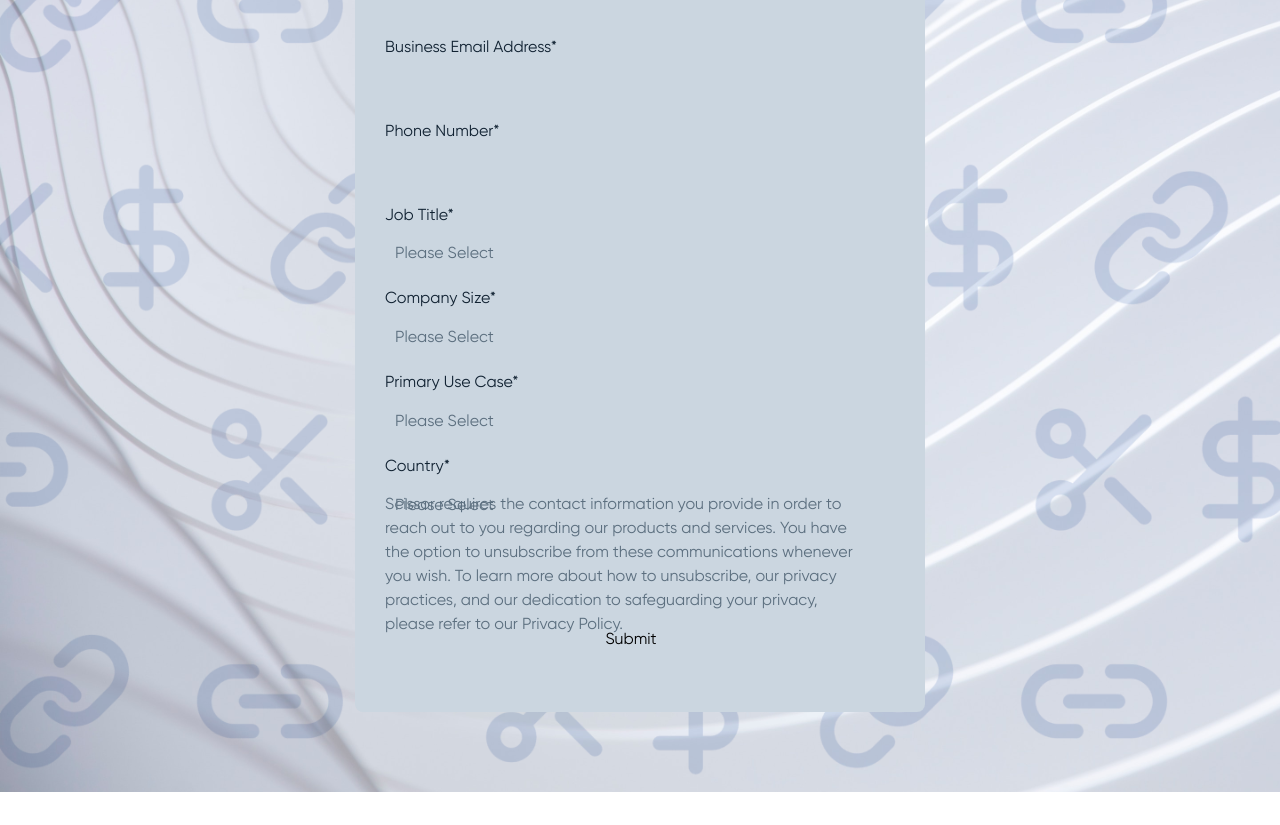
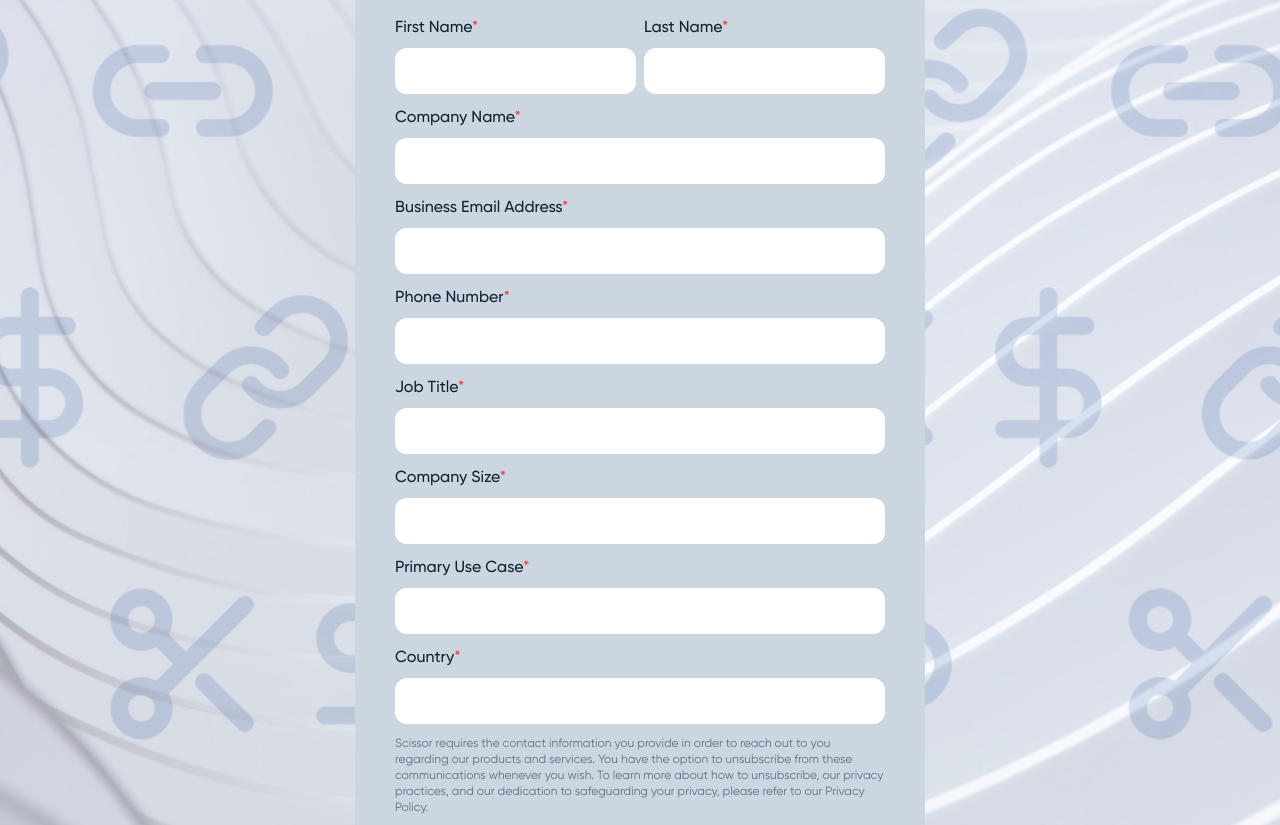
Before and after one commit to rahmlad-aramide/scissor, a React (Vite) app: page /get-quote in a window 1280 px wide. Shown: the part 340-1165 px from the top of the page. Built offline with nearby package versions, Linux system fonts and the light colour scheme.

Commit message:
update: get in touch page in progress

```diff
--- a/src/components/Pricing/Pricing.jsx
+++ b/src/components/Pricing/Pricing.jsx
@@ -1,4 +1,5 @@
 import { useState } from 'react';
+import { Link } from 'react-router-dom';
 import { Button } from '../../components';
 import { pricingData } from '../../utils/pricingData/pricingData';
 import line from './../../assets/images/vertical-line.svg';
@@ -119,6 +120,7 @@ const Pricing = () => {
         </div>
         <div className="flex mt-16 mb-28">
           <div className="mx-auto">
+            <Link to="/get-quote">
               <Button
                 style={{
                   backgroundColor: 'white',
@@ -128,6 +130,7 @@ const Pricing = () => {
               >
                 Get Custom Pricing
               </Button>
+            </Link>
             <Button>Select Pricing</Button>
           </div>
         </div>
--- a/src/pages/GetInTouch/GetInTouch.jsx
+++ b/src/pages/GetInTouch/GetInTouch.jsx
@@ -1,6 +1,6 @@
 /* eslint-disable no-unused-vars */
 import { useState } from 'react';
-import { Footer } from '../../components';
+import { Button, Footer } from '../../components';
 
 const defaultFormFields = {
   fname: '',
@@ -29,231 +29,170 @@ const GetInTouch = () => {
   return (
     <section className="min-h-screen">
       <div style={containerStyles} className="min-h-screen">
-        <div className="flex flex-col justify-center items-center py-20">
-          <div>Let&apos;s get in touch</div>
-          {/* <form>
+        <div className="flex flex-col justify-center items-center pt-40 pb-32">
+          <div className="text-[40px] text-neutral-900 font-bold mb-6">
+            Let&apos;s get in touch
+          </div>
+          <form className="bg-neutral-300 rounded-lg w-[90%] max-w-[35.625rem] pt-28 pb-14 px-10">
             <div>
+              <div className="grid grid-cols-1 md:grid-cols-2 gap-2">
                 <div>
-                <label htmlFor="fname">
+                  <label
+                    htmlFor="fname"
+                    className="text-neutral-800 font-medium"
+                  >
                     First Name<span className="text-red-500">*</span>
                   </label>
-                <input name="fname" id="fname" type="text" required />
+                  <div className="mt-2 mb-3">
+                    <input
+                      name="fname"
+                      id="fname"
+                      type="text"
+                      className="rounded-xl h-[46px] w-full px-4"
+                      required
+                    />
                   </div>
                 </div>
-          </form> */}
-          <div className="bg-neutral-300 rounded-lg w-[570px] h-[947.97px] relative">
-            <div className="w-[500px] h-[83.8px] absolute left-[30px] top-[102px]">
-              <div className="h-[83.8px] absolute right-[250px] left-0 top-0">
-                <div className="w-[250px] h-[28.8px] absolute left-0 top-0">
-                  <div className="text-neutral-800 text-left absolute left-0 top-[4.61px] w-[98px] h-[18px] flex items-center justify-start">
-                    First Name*
-                  </div>
-                </div>
-
-                <div className="bg-neutral-white rounded-xl border-solid border-neutral-300 border h-[46px] absolute right-2 left-0 top-[28.8px]"></div>
-              </div>
-
-              <div className="h-[83.8px] absolute right-0 left-[250px] top-0">
-                <div className="w-[250px] h-[28.8px] absolute left-0 top-0">
-                  <div className="text-neutral-800 text-left absolute left-0 top-[4.61px] w-[92px] h-[18px] flex items-center justify-start">
-                    Last Name*
-                  </div>
-                </div>
-
-                {/* <div
-                  className="bg-neutral-white rounded-xl border-solid border-neutral-300 border h-[46px] absolute right-2 left-0 top-[28.8px]"
-                  style="box-shadow: inset 0px 1px 2px 0px rgba(10, 10, 10, 0.1)"
-                ></div> */}
-              </div>
-            </div>
-
-            <div className="w-[500px] h-[67.8px] absolute left-[30px] top-[185.8px]">
-              <div className="w-[500px] h-[28.8px] absolute left-0 top-0">
-                <div className="text-neutral-800 text-left absolute left-0 top-[4.81px] w-[141px] h-[18px] flex items-center justify-start">
-                  Company Name*
-                </div>
-              </div>
-
-              {/* <div className="bg-neutral-white rounded-xl border-solid border-neutral-300 border h-[46px] absolute right-2 left-0 top-[28.79px]"></div> */}
-            </div>
-
-            <div className="w-[500px] h-[67.8px] absolute left-[30px] top-[269.59px]">
-              <div className="w-[500px] h-[28.8px] absolute left-0 top-0">
-                <div className="text-neutral-800 text-left absolute left-0 top-[5.02px] w-48 h-[18px] flex items-center justify-start">
-                  Business Email Address*
-                </div>
-              </div>
-
-              {/* <div
-                className="bg-neutral-white rounded-xl border-solid border-neutral-300 border h-[46px] absolute right-2 left-0 top-[28.8px]"
-                style="box-shadow: inset 0px 1px 2px 0px rgba(10, 10, 10, 0.1)"
-              ></div> */}
-            </div>
-
-            <div className="w-[500px] h-[67.8px] absolute left-[30px] top-[353.39px]">
-              <div className="w-[500px] h-[28.8px] absolute left-0 top-0">
-                <div className="text-neutral-800 text-left absolute left-0 top-[5.22px] w-[126px] h-[18px] flex items-center justify-start">
-                  Phone Number*
-                </div>
-              </div>
-
-              {/* <div
-                className="bg-neutral-white rounded-xl border-solid border-neutral-300 border h-[46px] absolute right-2 left-0 top-[28.8px]"
-                style="box-shadow: inset 0px 1px 2px 0px rgba(10, 10, 10, 0.1)"
-              ></div> */}
-            </div>
-
-            <div className="w-[500px] h-[83.8px] absolute left-[30px] top-[437.19px]">
-              <div className="w-[500px] h-[28.8px] absolute left-0 top-0">
-                <div className="text-neutral-800 text-left absolute left-0 top-[5.42px] w-[83px] h-[18px] flex items-center justify-start">
-                  Job Title*
-                </div>
-              </div>
-
-              <div className="bg-neutral-white rounded-xl border-solid border-neutral-300 border h-[46px] absolute right-2 left-0 top-[28.8px]">
-                <div className="w-[458px] h-6 absolute left-[9px] top-[calc(50%_-_11px)] overflow-hidden">
-                  <div className="text-neutral-500 text-left absolute left-0 top-[2.62px] w-[117px] h-[18px] flex items-center justify-start">
-                    Please Select
-                  </div>
-                </div>
-
-                {/* <svg
-                  className="p-1 flex flex-col gap-2.5 items-center justify-center absolute left-[468px] top-[8.62px] overflow-visible"
-                  style="transform: translate(-24px, 0px)"
-                  width="24"
-                  height="24"
-                  viewBox="0 0 24 24"
-                  fill="none"
-                  xmlns="http://www.w3.org/2000/svg"
+                <div>
+                  <label
+                    htmlFor="lname"
+                    className="text-neutral-800 font-medium"
                   >
-                  <path
-                    d="M18 9L12 15L6 9"
-                    stroke="#5C6F7F"
-                    strokeWidth="2"
-                    strokeLinecap="round"
-                    strokeLinejoin="round"
+                    Last Name<span className="text-red-500">*</span>
+                  </label>
+                  <div className="mt-2 mb-3">
+                    <input
+                      name="lname"
+                      id="lname"
+                      type="text"
+                      className="rounded-xl h-[46px] w-full px-4"
+                      required
                     />
-                </svg> */}
-              </div>
-            </div>
-
-            <div className="w-[500px] h-[83.8px] absolute left-[30px] top-[520.99px]">
-              <div className="w-[500px] h-[28.8px] absolute left-0 top-0">
-                <div className="text-neutral-800 text-left absolute left-0 top-[4.62px] w-[125px] h-[18px] flex items-center justify-start">
-                  Company Size*
-                </div>
-              </div>
-
-              <div className="bg-neutral-white rounded-xl border-solid border-neutral-300 border h-[46px] absolute right-2 left-0 top-[28.79px]">
-                <div className="w-[458px] h-6 absolute left-[9px] top-[calc(50%_-_11px)] overflow-hidden">
-                  <div className="text-neutral-500 text-left absolute left-0 top-[2.83px] w-[117px] h-[18px] flex items-center justify-start">
-                    Please Select
-                  </div>
-                </div>
-
-                {/* <svg
-                  className="p-1 flex flex-col gap-2.5 items-center justify-center absolute left-[468px] top-[8.83px] overflow-visible"
-                  style="transform: translate(-24px, 0px)"
-                  width="24"
-                  height="24"
-                  viewBox="0 0 24 24"
-                  fill="none"
-                  xmlns="http://www.w3.org/2000/svg"
-                >
-                  <path
-                    d="M18 9L12 15L6 9"
-                    stroke="#5C6F7F"
-                    strokeWidth="2"
-                    strokeLinecap="round"
-                    strokeLinejoin="round"
-                  />
-                </svg> */}
-              </div>
-            </div>
-
-            <div className="w-[500px] h-[83.8px] absolute left-[30px] top-[604.78px]">
-              <div className="w-[500px] h-[28.8px] absolute left-0 top-0">
-                <div className="text-neutral-800 text-left absolute left-0 top-[4.83px] w-[140px] h-[18px] flex items-center justify-start">
-                  Primary Use Case*
-                </div>
-              </div>
-
-              <div className="bg-neutral-white rounded-xl border-solid border-neutral-300 border h-[46px] absolute right-2 left-0 top-[28.8px]">
-                <div className="w-[458px] h-6 absolute left-[9px] top-[calc(50%_-_11px)] overflow-hidden">
-                  <div className="text-neutral-500 text-left absolute left-0 top-[3.03px] w-[117px] h-[18px] flex items-center justify-start">
-                    Please Select
-                  </div>
-                </div>
-
-                {/* <svg
-                  className="p-1 flex flex-col gap-2.5 items-center justify-center absolute left-[468px] top-[9.03px] overflow-visible"
-                  style="transform: translate(-24px, 0px)"
-                  width="24"
-                  height="24"
-                  viewBox="0 0 24 24"
-                  fill="none"
-                  xmlns="http://www.w3.org/2000/svg"
-                >
-                  <path
-                    d="M18 9L12 15L6 9"
-                    stroke="#5C6F7F"
-                    strokeWidth="2"
-                    strokeLinecap="round"
-                    strokeLinejoin="round"
-                  />
-                </svg> */}
-              </div>
-            </div>
-
-            <div className="w-[500px] h-[83.8px] absolute left-[30px] top-[688.58px]">
-              <div className="w-[500px] h-[28.8px] absolute left-0 top-0">
-                <div className="text-neutral-800 text-left absolute left-0 top-[5.03px] w-[90px] h-[18px] flex items-center justify-start">
-                  Country*
-                </div>
-              </div>
-
-              <div className="bg-neutral-white rounded-xl border-solid border-neutral-300 border h-[46px] absolute right-2 left-0 top-[28.8px]">
-                <div className="w-[458px] h-6 absolute left-[9px] top-[calc(50%_-_11px)] overflow-hidden">
-                  <div className="text-neutral-500 text-left absolute left-0 top-[3.23px] w-[117px] h-[18px] flex items-center justify-start">
-                    Please Select
-                  </div>
-                </div>
-
-                {/* <svg
-                  className="p-1 flex flex-col gap-2.5 items-center justify-center absolute left-[468px] top-[9.23px] overflow-visible"
-                  style="transform: translate(-24px, 0px)"
-                  width="24"
-                  height="24"
-                  viewBox="0 0 24 24"
-                  fill="none"
-                  xmlns="http://www.w3.org/2000/svg"
-                >
-                  <path
-                    d="M18 9L12 15L6 9"
-                    stroke="#5C6F7F"
-                    strokeWidth="2"
-                    strokeLinecap="round"
-                    strokeLinejoin="round"
-                  />
-                </svg> */}
-              </div>
-            </div>
-
-            <div className="text-neutral-500 text-left absolute left-[30px] top-[calc(50%_-_-298.62px)] w-[481px] h-14 flex items-center justify-start">
-              Scissor requires the contact information you provide in order to
-              reach out to you regarding our products and services. You have the
-              option to unsubscribe from these communications whenever you wish.
-              To learn more about how to unsubscribe, our privacy practices, and
-              our dedication to safeguarding your privacy, please refer to our
-              Privacy Policy.
-            </div>
-
-            <div className="bg-primary-400 rounded-[100px] pt-3 pr-6 pb-3 pl-6 flex flex-row gap-2.5 items-center justify-center w-[492px] absolute left-[30px] top-[851.61px] overflow-hidden">
-              <div className="text-neutral-white text-left relative">
-                Submit
                   </div>
                 </div>
               </div>
+              <div>
+                <label
+                  htmlFor="company"
+                  className="text-neutral-800 font-medium"
+                >
+                  Company Name<span className="text-red-500">*</span>
+                </label>
+                <div className="mt-2 mb-3">
+                  <input
+                    name="company"
+                    id="company"
+                    type="text"
+                    className="rounded-xl h-[46px] w-full px-4"
+                    required
+                  />
+                </div>
+              </div>
+              <div>
+                <label htmlFor="email" className="text-neutral-800 font-medium">
+                  Business Email Address<span className="text-red-500">*</span>
+                </label>
+                <div className="mt-2 mb-3">
+                  <input
+                    name="email"
+                    id="email"
+                    type="email"
+                    className="rounded-xl h-[46px] w-full px-4"
+                    required
+                  />
+                </div>
+              </div>
+              <div>
+                <label htmlFor="phone" className="text-neutral-800 font-medium">
+                  Phone Number<span className="text-red-500">*</span>
+                </label>
+                <div className="mt-2 mb-3">
+                  <input
+                    name="phone"
+                    id="phone"
+                    type="text"
+                    className="rounded-xl h-[46px] w-full px-4"
+                    required
+                  />
+                </div>
+              </div>
+              <div>
+                <label htmlFor="job" className="text-neutral-800 font-medium">
+                  Job Title<span className="text-red-500">*</span>
+                </label>
+                <div className="mt-2 mb-3">
+                  <input
+                    name="job"
+                    id="job"
+                    type="text"
+                    className="rounded-xl h-[46px] w-full px-4"
+                    required
+                  />
+                </div>
+              </div>
+              <div>
+                <label htmlFor="size" className="text-neutral-800 font-medium">
+                  Company Size<span className="text-red-500">*</span>
+                </label>
+                <div className="mt-2 mb-3">
+                  <input
+                    name="size"
+                    id="size"
+                    type="text"
+                    className="rounded-xl h-[46px] w-full px-4"
+                    required
+                  />
+                </div>
+              </div>
+              <div>
+                <label
+                  htmlFor="useCase"
+                  className="text-neutral-800 font-medium"
+                >
+                  Primary Use Case<span className="text-red-500">*</span>
+                </label>
+                <div className="mt-2 mb-3">
+                  <input
+                    name="useCase"
+                    id="useCase"
+                    type="text"
+                    className="rounded-xl h-[46px] w-full px-4"
+                    required
+                  />
+                </div>
+              </div>
+              <div>
+                <label
+                  htmlFor="country"
+                  className="text-neutral-800 font-medium"
+                >
+                  Country<span className="text-red-500">*</span>
+                </label>
+                <div className="mt-2 mb-3">
+                  <input
+                    name="country"
+                    id="country"
+                    type="text"
+                    className="rounded-xl h-[46px] w-full px-4"
+                    required
+                  />
+                </div>
+              </div>
+              <div className="text-neutral-500 text-xs flex items-center justify-start">
+                Scissor requires the contact information you provide in order to
+                reach out to you regarding our products and services. You have
+                the option to unsubscribe from these communications whenever you
+                wish. To learn more about how to unsubscribe, our privacy
+                practices, and our dedication to safeguarding your privacy,
+                please refer to our Privacy Policy.
+              </div>
+              <div className='mt-6'>
+                <Button buttonWidth="full">
+                  Submit
+                </Button>
+              </div>
+            </div>
+          </form>
         </div>
       </div>
       <Footer />
```
Lines whose indentation alone changed are shown as unchanged.
